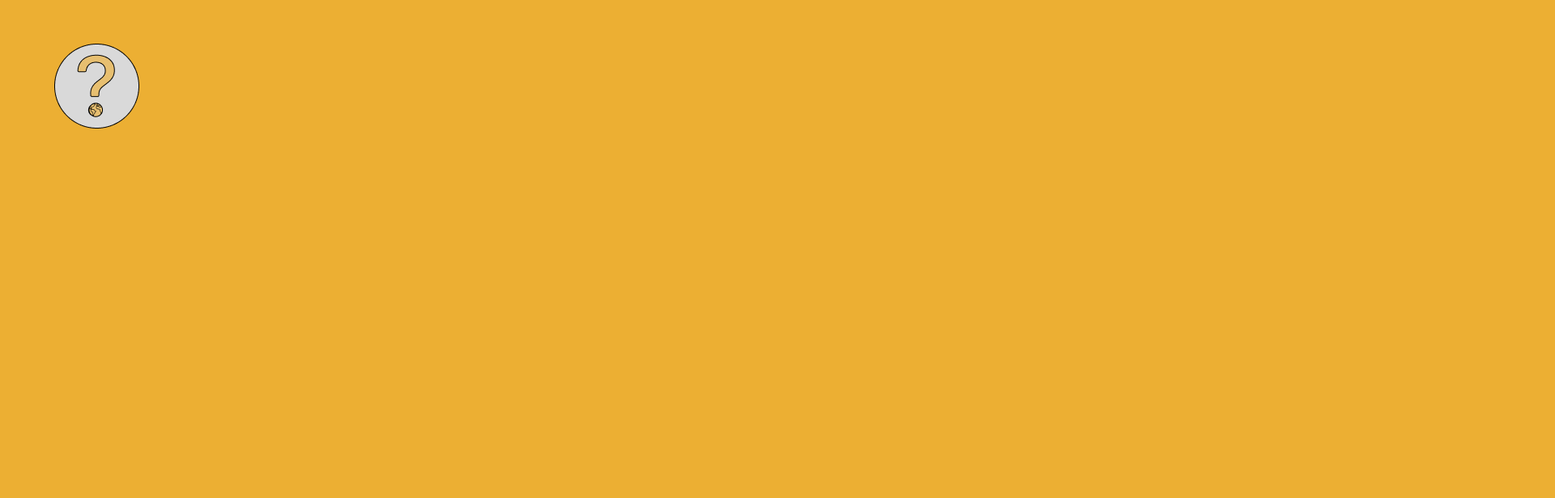
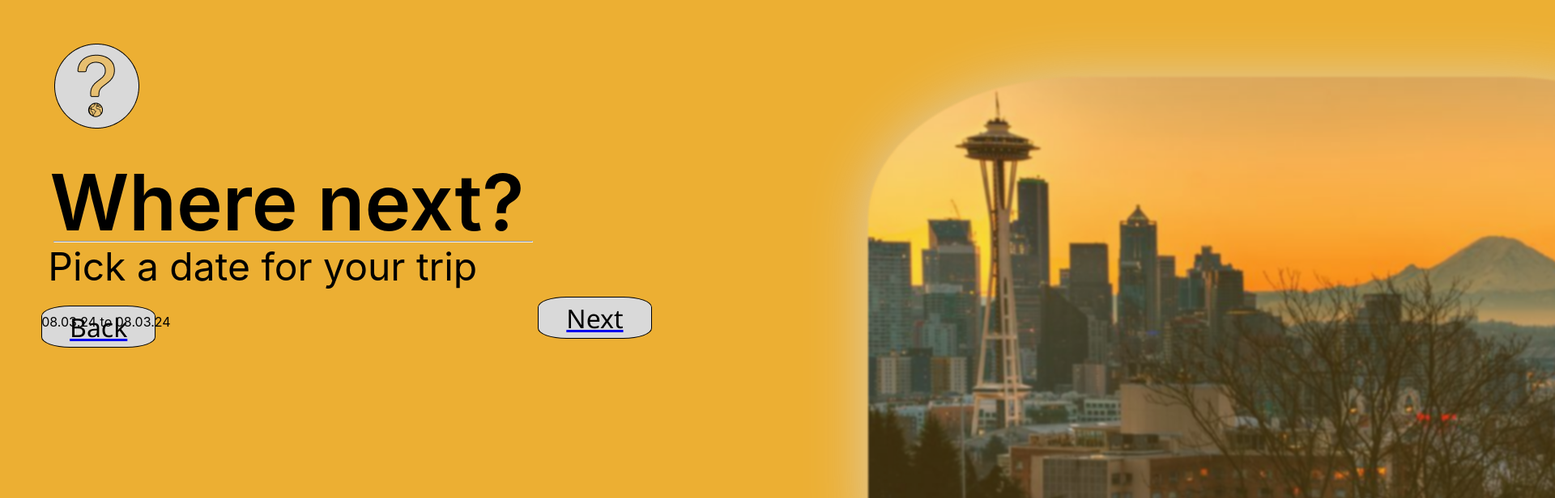
Before and after one commit to MPasca/DAWEB_30644_Pasca_Maria, a React (Create React App) app in the folder daweb_30644_pasca_maria/: page /search_date in a window 1280 px wide. Before the commit this address had no page. Shown: the top 616 px of the page at 81% size, 1920 px wide, since content can reach past the window. Built offline with nearby package versions, Linux system fonts and the light colour scheme.

Commit message:
search pages

```diff
--- a/daweb_30644_pasca_maria/package.json
+++ b/daweb_30644_pasca_maria/package.json
@@ -3,10 +3,10 @@
   "version": "0.1.0",
   "private": true,
   "dependencies": {
-    "@testing-library/jest-dom": "^5.17.0",
-    "@testing-library/react": "^13.4.0",
-    "@testing-library/user-event": "^13.5.0",
+    "date-fns": "^3.5.0",
+    "dayjs": "^1.11.10",
     "react": "^18.2.0",
+    "react-date-range": "^2.0.0-alpha.4",
     "react-dom": "^18.2.0",
     "react-scripts": "^5.0.1",
     "web-vitals": "^2.1.4"
--- a/daweb_30644_pasca_maria/src/App.js
+++ b/daweb_30644_pasca_maria/src/App.js
@@ -3,7 +3,9 @@ import { BrowserRouter, Routes, Route, Link } from 'react-router-dom';
 import Homepage from './pages/Homepage';
 import Contact from './pages/Contact';
 import Destinations from './pages/Destinations';
-import Search from './pages/Search';
+import SearchLocation from './pages/SearchLocation';
+import SearchDate from './pages/SearchDate';
+import SearchPeople from './pages/SearchPeople';
 
 export default function App() {
   return (
@@ -25,7 +27,10 @@ export default function App() {
           <Route path="/home" element ={<Homepage/>}/>
           <Route path="/contact" element = {<Contact/>}/>
           <Route path="/destinations" element = {<Destinations/>}/>
-          <Route path="/search" element={<Search/>}/>
+          <Route path="/search" element={<SearchLocation/>}/>
+          <Route path="/search_location" element={<SearchLocation/>}/>
+          <Route path="/search_date" element={<SearchDate/>}/>
+          <Route path="/search_people" element={<SearchPeople/>}/>
         </Routes>
       </BrowserRouter>
     </div>
--- /dev/null
+++ b/daweb_30644_pasca_maria/src/components/DatePicker.js
@@ -0,0 +1,39 @@
+import * as React from 'react';
+import { DateRange } from 'react-date-range';
+import { useState } from 'react';
+import { format } from 'date-fns';
+
+import 'react-date-range/dist/styles.css'; // main style file
+import 'react-date-range/dist/theme/default.css'; // theme css file
+
+export default function RangeDatePicker() {
+    const [chooseDate, setChooseDate] = useState(false);
+    const [date, setDate] = useState({
+        startDate: new Date(),
+        endDate: new Date(),
+        key: 'selection',
+    });
+
+    const handleChange = (ranges) => {
+        setDate(ranges.selection);
+    };
+
+    const handleClick = () => {
+        setChooseDate((prev) => !prev);
+    };
+
+    return (
+        <div style={{display:"block", marginTop:"-5%"}}>
+            <span onClick={handleClick} class="date">
+                {
+                    `${format(date.startDate, 'dd.MM.yy')} to ${format(date.endDate, 'dd.MM.yy')}`
+                }
+            </span>
+            {chooseDate && <DateRange
+                ranges={[date]}
+                onChange={handleChange}
+                minDate={new Date()}
+            />}
+        </div>
+    );
+}
--- a/daweb_30644_pasca_maria/src/components/SearchDate.js
+++ /dev/null
@@ -1,11 +0,0 @@
-
-export default function SearchDate(){
-    return(
-        <div style={{width:"80%", marginTop: "5%"}}>
-            <h1 class="h1Title">Where next?</h1>
-            <hr class="titleLine"/>
-            <h2 class="h2Title">Pick a date for your trip</h2>
-            <input class="btnTitle" placeholder="Search here" style={{marginBottom:"10%", width:"200px", height:"30px"}}/>
-        </div>
-    );
-}
--- a/daweb_30644_pasca_maria/src/components/SearchLocation.js
+++ /dev/null
@@ -1,10 +0,0 @@
-export default function SearchLocation(){
-    return(
-        <div style={{width:"80%", marginTop: "5%"}}>
-            <h1 class="h1Title">Where next?</h1>
-            <hr class="titleLine"/>
-            <h2 class="h2Title">Choose a location</h2>
-            <input class="btnTitle" placeholder="Type here" style={{marginBottom:"10%", width:"200px", height:"30px"}}/>
-        </div>
-    );
-}
--- a/daweb_30644_pasca_maria/src/components/SearchPeople.js
+++ /dev/null
@@ -1,10 +0,0 @@
-export default function SearchPeople(){
-    return(
-        <div style={{width:"80%", marginTop: "5%"}}>
-            <h1 class="h1Title">Where next?</h1>
-            <hr class="titleLine"/>
-            <h2 class="h2Title">How many people are going</h2>
-            <input class="btnTitle" placeholder="Search here" style={{marginBottom:"10%", width:"200px", height:"30px"}}/>
-        </div>
-    );
-}
--- a/daweb_30644_pasca_maria/src/index.css
+++ b/daweb_30644_pasca_maria/src/index.css
@@ -153,8 +153,9 @@ body {
   letter-spacing: 0%;
 }
 
-
-
+.date{
+  display: inline-flex;
+}
 code {
   font-family: source-code-pro, Menlo, Monaco, Consolas, 'Courier New',
     monospace;
--- a/daweb_30644_pasca_maria/src/pages/Homepage.js
+++ b/daweb_30644_pasca_maria/src/pages/Homepage.js
@@ -1,6 +1,10 @@
 import { Link } from "react-router-dom";
 
 export default function Homepage(){
+    localStorage.setItem("showLocation", "true");
+    localStorage.setItem("showDate", "false");
+    localStorage.setItem("showPeople", "false");
+
     return(
     <div>
         <div style={{display: "inline-flex"}}>
--- a/daweb_30644_pasca_maria/src/pages/Search.js
+++ b/daweb_30644_pasca_maria/src/pages/Search.js
@@ -1,44 +1,37 @@
 import { useState } from "react";
-import SearchDate from "../components/SearchDate";
+import SearchDate from "./SearchDate";
 import SearchLocation from "../components/SearchLocation";
 import SearchPeople from "../components/SearchPeople";
 
 import { Link } from "react-router-dom";
 
 export default function Search(){
-    const [showDate, setShowDate] = useState(false);
-    const [showLocation, setShowLocation] = useState(true);
-    const [showPeople, setShowPeople] = useState(false);
-
-    const clickNextLocation = event => {
-        setShowLocation(false);
-        setShowDate(true);
-    };
+    var showDate = JSON.parse(localStorage.getItem("showDate"));
+    var showLocation = JSON.parse(localStorage.getItem("showLocation"));
+    var showPeople = JSON.parse(localStorage.getItem("showPeople"));
 
     const clickBackDate = event => {
-        setShowDate(false);
-        setShowLocation(true);
+        showDate = false;
+        showLocation = true;
     };
 
     const clickNextDate = event => {
-        setShowDate(false);
-        setShowPeople(true);
+        showDate = false;
+        showPeople = true;
     };
 
     const clickBackPeople = event => {
-        setShowPeople(false);
-        setShowDate(true);
+        showPeople = false;
+        showDate = true;
     };
 
     return(
         <div style={{display: "inline-flex"}}>
-            <div style={{width:"80%", marginTop: "5%"}}>
-                {showLocation &&
-                <div>
-                    <SearchLocation/>
-                    <button class="btnBack" style={{ display:"flow", marginLeft:"75%", marginTop:"-5%"}} onClick={clickNextLocation}>Next</button>
-                    <Link to="/home"><button class="btnBack" style={{ display:"flow", marginLeft:"0%", marginTop:"-5%"}}>Back</button></Link>
-                </div>}
+            <div style={{display:"block", width:"80%", marginTop:"-3%"}}>
+                <h1 class="h1Title" style={{marginBottom:"-3%"}}>Where next?</h1>
+                <hr class="titleLine" style={{marginBottom:"-5%"}}/>
+                <div style={{}}>
+                    {showLocation && <SearchLocation/>}
 
                     {showDate &&
                     <div>
@@ -53,7 +46,7 @@ export default function Search(){
                         <Link to="/destinations"><button class="btnBack" style={{ display:"flow", marginLeft:"75%", marginTop:"-5%"}} >Next</button></Link>
                         <button class="btnBack" style={{ display:"flow", marginLeft:"0%", marginTop:"-5%"}} onClick={clickBackPeople}>Back</button>
                     </div>}
-
+                </div>
             </div>
             <img class="bgImage" src="seattle.jpg" style={{display:"inline-flex"}}/>
         </div>
--- /dev/null
+++ b/daweb_30644_pasca_maria/src/pages/SearchDate.js
@@ -0,0 +1,26 @@
+import { useState } from "react";
+import { Link } from "react-router-dom";
+import DatePicker from "../components/DatePicker";
+
+export default function SearchDate(){
+    const [startDate, setStartDate] = useState('');
+    const [endDate, setEndDate] = useState('');
+
+    return(
+
+    <div style={{display: "inline-flex"}}>
+    <div style={{display:"block", width:"80%", marginTop:"-3%"}}>
+        <h1 class="h1Title" style={{marginBottom:"-3%"}}>Where next?</h1>
+        <hr class="titleLine" style={{marginBottom:"-5%"}}/>
+        <div style={{width:"80%", marginTop: "5%"}}>
+            <h2 class="h2Title">Pick a date for your trip</h2>
+            <DatePicker/>
+            <Link to="/search_people"><button class="btnBack" style={{ display:"flow", marginLeft:"75%", marginTop:"-5%"}}>Next</button></Link>
+            <Link to="/search"><button class="btnBack" style={{ display:"flow", marginLeft:"0%", marginTop:"-5%"}}>Back</button></Link>
+        </div>
+    </div>
+    <img class="bgImage" src="seattle.jpg" style={{display:"inline-flex"}}/>
+    </div>
+
+    );
+}
--- /dev/null
+++ b/daweb_30644_pasca_maria/src/pages/SearchLocation.js
@@ -0,0 +1,27 @@
+import { useState } from "react";
+import { Link } from "react-router-dom";
+
+export default function SearchLocation(){
+    const[location, setLocation] = useState();
+
+    const handleClick = () => {
+        localStorage.setItem("chosenLocation", location);
+    }
+
+    return(
+        <div style={{display: "inline-flex"}}>
+            <div style={{display:"block", width:"80%", marginTop:"-3%"}}>
+                <h1 class="h1Title" style={{marginBottom:"-3%"}}>Where next?</h1>
+                <hr class="titleLine" style={{marginBottom:"-5%"}}/>
+                <div style={{width:"80%", marginTop: "5%"}}>
+                    <h2 class="h2Title">Choose a location</h2>
+                    <input class="btnTitle" placeholder="Type here" style={{marginBottom:"10%", width:"200px", height:"30px"}}
+                        id="txtLocation" value={location} onChange={(e) => setLocation(e.target.value)}/>
+                    <Link to="/search_date"><button class="btnBack" style={{ display:"flow", marginLeft:"75%", marginTop:"-5%"}} onClick={handleClick}>Next</button></Link>
+                    <Link to="/home"><button class="btnBack" style={{ display:"flow", marginLeft:"0%", marginTop:"-5%"}}>Back</button></Link>
+                </div>
+            </div>
+            <img class="bgImage" src="seattle.jpg" style={{display:"inline-flex"}}/>
+        </div>
+    );
+}
--- /dev/null
+++ b/daweb_30644_pasca_maria/src/pages/SearchPeople.js
@@ -0,0 +1,28 @@
+import { useState } from "react";
+import { Link } from "react-router-dom";
+
+export default function SearchPeople(){
+    const [people, setPeople] = useState(0);
+
+    const handleClick = () => {
+        localStorage.setItem("people", JSON.stringify(people));
+    }
+
+    return(
+        <div style={{display: "inline-flex"}}>
+        <div style={{display:"block", width:"80%", marginTop:"-3%"}}>
+            <h1 class="h1Title" style={{marginBottom:"-3%"}}>Where next?</h1>
+            <hr class="titleLine" style={{marginBottom:"-5%"}}/>
+            <div style={{width:"80%", marginTop: "5%"}}>
+                <h2 class="h2Title">How many people are going</h2>
+                <input class="btnTitle" placeholder="Type here" style={{marginBottom:"10%", width:"200px", height:"30px"}}
+                    id="txtPeople" value={people} onChange={(e) => setPeople(e.target.value)}/>
+                <Link to="/destinations"><button class="btnBack" style={{ display:"flow", marginLeft:"75%", marginTop:"-5%"}} onClick={handleClick}>Next</button></Link>
+                <Link to="/search_date"><button class="btnBack" style={{ display:"flow", marginLeft:"0%", marginTop:"-5%"}}>Back</button></Link>
+            </div>
+        </div>
+        <img class="bgImage" src="seattle.jpg" style={{display:"inline-flex"}}/>
+        </div>
+
+    );
+}
```
Also changed, not shown: 1 other file (tests, documents, lock files or other folders). Lines whose indentation alone changed are shown as unchanged.
